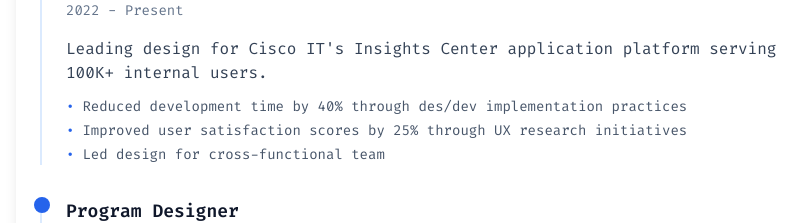
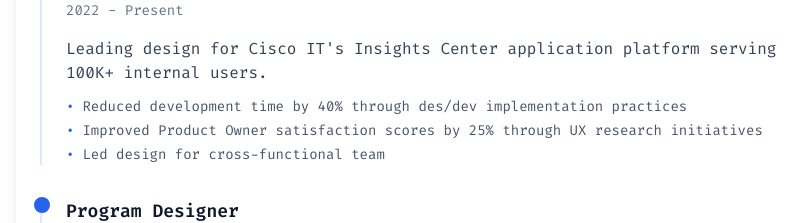
Before and after one commit to michellelynnpenney/michellelynnpenney.github.io, a React (Vite) app: page /resume in a window 1280 px wide. Shown: the part 1169-1392 px from the top of the page, without its empty margins (208-1015 px from the left). Built offline with nearby package versions, Linux system fonts and the light colour scheme.

Commit message:
Update resume

```diff
--- a/src/pages/Resume.tsx
+++ b/src/pages/Resume.tsx
@@ -19,7 +19,7 @@ const Resume = () => {
       description: "Leading design for Cisco IT's Insights Center application platform serving 100K+ internal users.",
       achievements: [
         "Reduced development time by 40% through des/dev implementation practices",
-        "Improved user satisfaction scores by 25% through UX research initiatives",
+        "Improved Product Owner satisfaction scores by 25% through UX research initiatives",
         "Led design for cross-functional team"
       ]
     },
```
